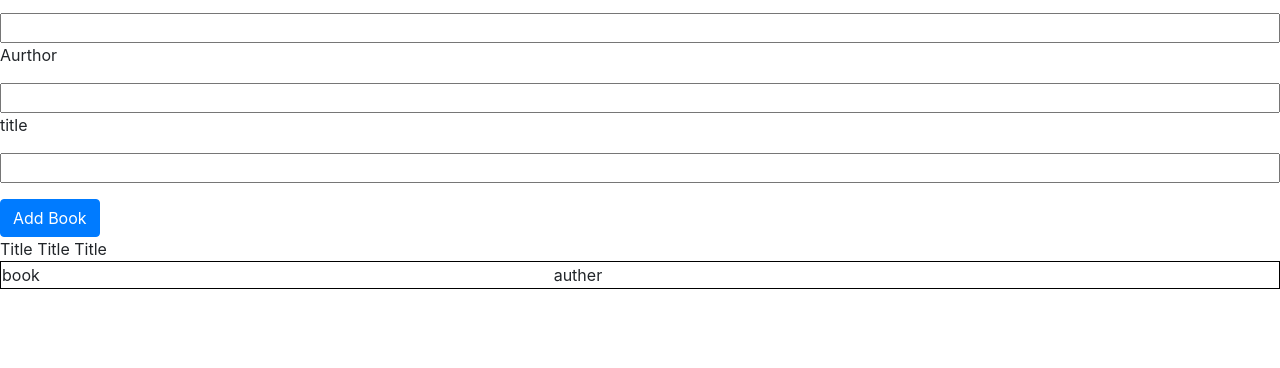
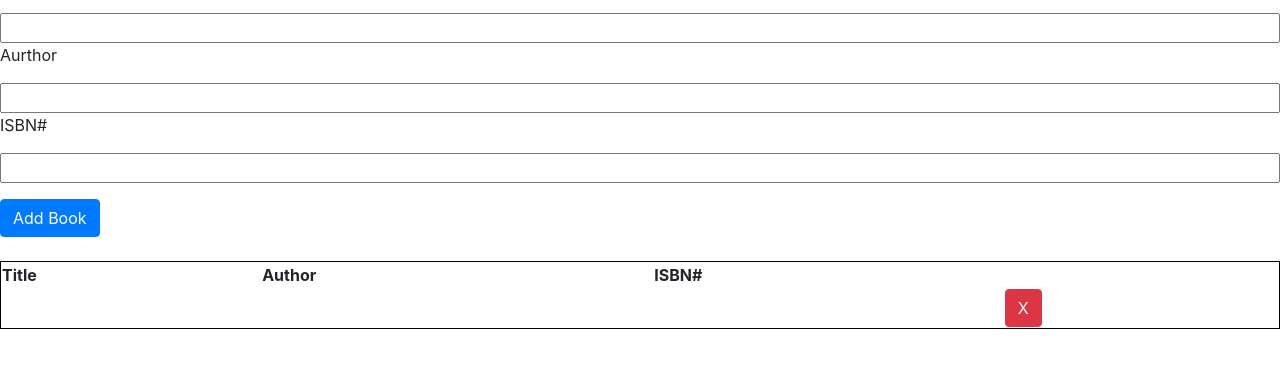
Before and after one commit to acciojob/book-list-RitikRunner, a website: page main.html in a window 1280 px wide. Shown: the part 170-538 px from the top of the page. Drawn offline with nearby package versions, Linux system fonts and the light colour scheme.

Commit message:
created a submission

```diff
--- a/main.html
+++ b/main.html
@@ -13,23 +13,28 @@
 		<h1 class="display-1">My<span style="color: royalblue">Book</span>List</h1>
 		</div>
 		<div class="form-group">
-			<p>Title</p><input id="title" style="width: 100%">
-			<p>Aurthor</p><input id="auther" style="width: 100%">
-			<p>title</p><input id="isbn" style="width: 100%">
+			<p>Title</p><input id="titleI" style="width: 100%">
+			<p>Aurthor</p><input id="autherI" style="width: 100%">
+			<p>ISBN#</p><input id="isbnI" style="width: 100%">
 		</div>
-		<button type="button" class="btn btn-primary">Add Book</button>
+		<button id="addBook" type="button" class="btn btn-primary">Add Book</button>
+	<br>
 	<br>
 	<table id=book-list>
-		<tr>Title
-		<td>book</td>
-		<td>auther</td>
-		<td></td>
-		</tr>
-		<tr>Title
-		</tr>
-		<tr>Title</tr>
-
-
+		<thead>
+		<tr>
+			<th>Title</th>
+			<th>Author</th>
+			<th>ISBN#</th>
+			<th></th>
+		</tr
+		</thead>
+		<thead id="thead">
+			<td id="title"></td>
+			<td id="auther"></td>
+			<td id="isbn"></td>
+			<td><button id="cancel" type="button" class="btn btn-danger">X</button></td>
+		</thead>
 	</table>
 
     <script type="text/javascript" src="./script.js">
--- a/script.js
+++ b/script.js
@@ -1 +1,22 @@
 //your JS code here. If required.
+const bookList = document.getElementById("book-list")
+const main = document.getElementsByClassName("main")[0];
+const addbook = document.getElementById("addBook")
+const cancel = document.getElementById("cancel")
+const title = document.getElementById("title")
+const auther = document.getElementById("auther")
+const isbn = document.getElementById("isbn")
+const titleI = document.getElementById("titleI")
+const autherI = document.getElementById("autherI")
+const isbnI = document.getElementById("isbnI")
+const thead = document.getElementById("thead")
+
+addbook.addEventListener("click",()=>{
+	bookList.style.display= ""
+	titleI.value = title.value
+	autherI.value = auther.value
+	isbnI.value = isbn.value
+})
+cancel.addEventListener("click",()=>{
+	thead.style.display = "none";
+})
--- a/styles.css
+++ b/styles.css
@@ -7,4 +7,5 @@ padding: 10px;
 #book-list{
 	width: 100%;
 	border: black 1px solid;
+	/* display: none; */
 }
```
